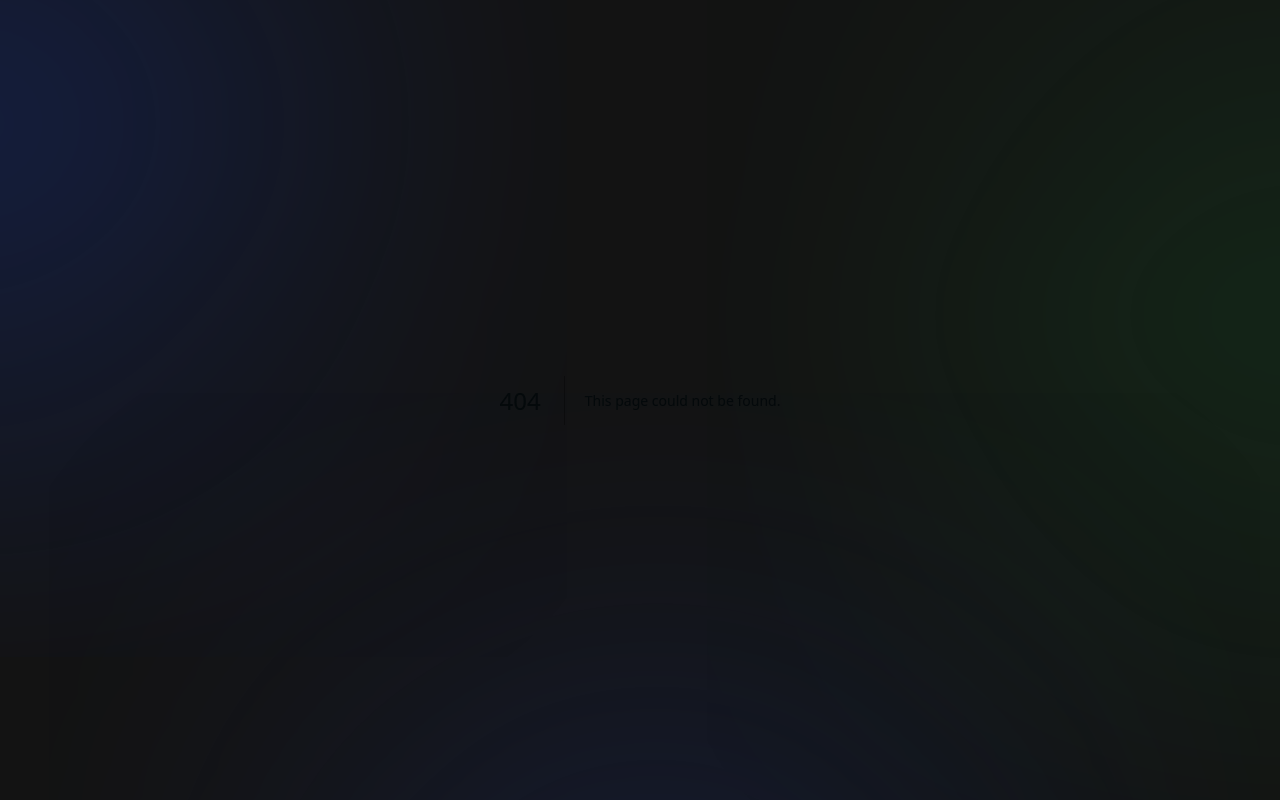
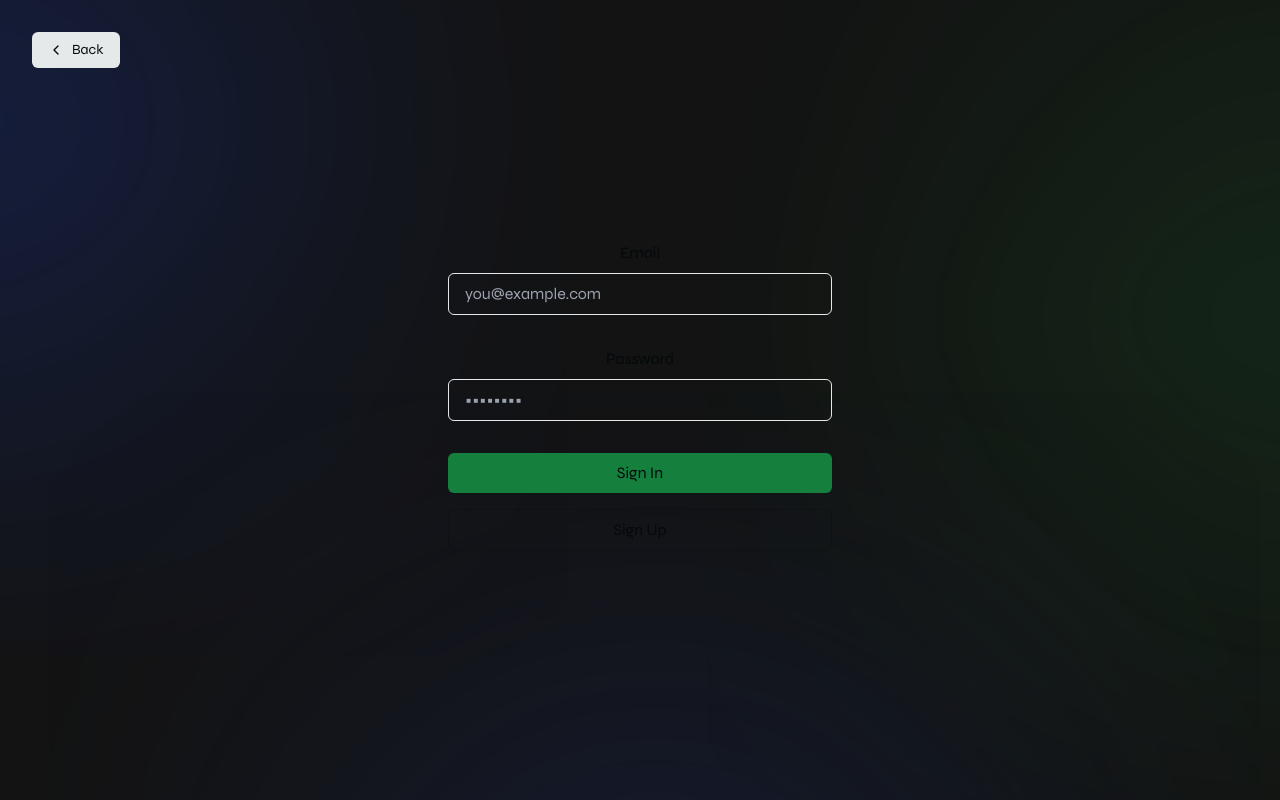
Before and after one commit to LokmaneElhakim/coming-soon, a Next.js app: page /login in a window 1280 px wide. Before the commit this address had no page. Built offline with nearby package versions, Linux system fonts and the light colour scheme.

Commit message:
feat : Add coming soon page

```diff
--- /dev/null
+++ b/app/login/page.tsx
@@ -0,0 +1,118 @@
+import Link from "next/link";
+import { headers, cookies } from "next/headers";
+import { createClient } from "@/utils/supabase/server";
+import { redirect } from "next/navigation";
+
+export default function Login({
+  searchParams,
+}: {
+  searchParams: { message: string };
+}) {
+  const signIn = async (formData: FormData) => {
+    "use server";
+
+    const email = formData.get("email") as string;
+    const password = formData.get("password") as string;
+    const cookieStore = cookies();
+    const supabase = createClient(cookieStore);
+
+    const { error } = await supabase.auth.signInWithPassword({
+      email,
+      password,
+    });
+
+    if (error) {
+      return redirect("/login?message=Could not authenticate user");
+    }
+
+    return redirect("/");
+  };
+
+  const signUp = async (formData: FormData) => {
+    "use server";
+
+    const origin = headers().get("origin");
+    const email = formData.get("email") as string;
+    const password = formData.get("password") as string;
+    const cookieStore = cookies();
+    const supabase = createClient(cookieStore);
+
+    const { error } = await supabase.auth.signUp({
+      email,
+      password,
+      options: {
+        emailRedirectTo: `${origin}/auth/callback`,
+      },
+    });
+
+    if (error) {
+      return redirect("/login?message=Could not authenticate user");
+    }
+
+    return redirect("/login?message=Check email to continue sign in process");
+  };
+
+  return (
+    <div className="flex-1 flex flex-col w-full px-8 sm:max-w-md justify-center gap-2">
+      <Link
+        href="/"
+        className="absolute left-8 top-8 py-2 px-4 rounded-md no-underline text-foreground bg-btn-background hover:bg-btn-background-hover flex items-center group text-sm"
+      >
+        <svg
+          xmlns="http://www.w3.org/2000/svg"
+          width="24"
+          height="24"
+          viewBox="0 0 24 24"
+          fill="none"
+          stroke="currentColor"
+          strokeWidth="2"
+          strokeLinecap="round"
+          strokeLinejoin="round"
+          className="mr-2 h-4 w-4 transition-transform group-hover:-translate-x-1"
+        >
+          <polyline points="15 18 9 12 15 6" />
+        </svg>{" "}
+        Back
+      </Link>
+
+      <form
+        className="animate-in flex-1 flex flex-col w-full justify-center gap-2 text-foreground"
+        action={signIn}
+      >
+        <label className="text-md" htmlFor="email">
+          Email
+        </label>
+        <input
+          className="rounded-md px-4 py-2 bg-inherit border mb-6"
+          name="email"
+          placeholder="you@example.com"
+          required
+        />
+        <label className="text-md" htmlFor="password">
+          Password
+        </label>
+        <input
+          className="rounded-md px-4 py-2 bg-inherit border mb-6"
+          type="password"
+          name="password"
+          placeholder="••••••••"
+          required
+        />
+        <button className="bg-green-700 rounded-md px-4 py-2 text-foreground mb-2">
+          Sign In
+        </button>
+        <button
+          formAction={signUp}
+          className="border border-foreground/20 rounded-md px-4 py-2 text-foreground mb-2"
+        >
+          Sign Up
+        </button>
+        {searchParams?.message && (
+          <p className="mt-4 p-4 bg-foreground/10 text-foreground text-center">
+            {searchParams.message}
+          </p>
+        )}
+      </form>
+    </div>
+  );
+}
```
